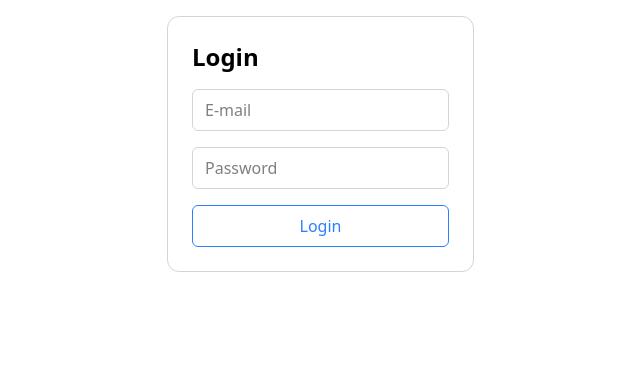
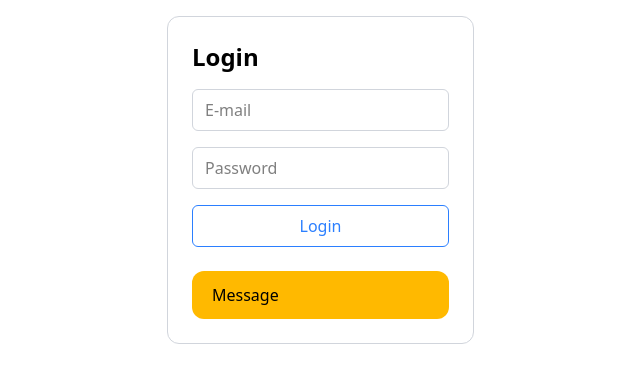
Before and after one commit to K-ost/auth-fullstack, a React (Vite) app in the folder client/: page / in a window 1280 px wide. Shown: the top 382 px of the page, without its empty margins (123-763 px from the left). Built offline with nearby package versions, Linux system fonts and the light colour scheme.

Commit message:
adding login form and query hook

```diff
--- a/client/package.json
+++ b/client/package.json
@@ -11,6 +11,7 @@
   },
   "dependencies": {
     "@tailwindcss/vite": "^4.2.1",
+    "@tanstack/react-query": "^5.90.21",
     "react": "^19.2.0",
     "react-dom": "^19.2.0",
     "tailwindcss": "^4.2.1"
--- a/client/src/App.tsx
+++ b/client/src/App.tsx
@@ -1,35 +1,12 @@
-import { useState, type SubmitEvent } from "react";
-import Button from "./ui/Button";
-import TextInput from "./ui/TextInput";
+import LoginForm from "./components/LoginForm";
 
 function App() {
-  const [email, setEmail] = useState("");
-  const [password, setPassword] = useState("");
-
-  const handleForm = (e: SubmitEvent<HTMLFormElement>) => {
-    e.preventDefault();
-    console.log({ email, password });
-  };
-
   return (
-    <div className="mx-auto max-w-175 my-4 flex">
-      <div className="border border-gray-300 rounded-xl p-6">
-        <form onSubmit={handleForm}>
-          <h1 className="text-2xl font-bold mb-4">Login</h1>
-          <div className="mb-4">
-            <TextInput onChange={(e) => setEmail(e.target.value)} placeholder="E-mail" />
-          </div>
-          <div className="mb-4">
-            <TextInput
-              type="password"
-              onChange={(e) => setPassword(e.target.value)}
-              placeholder="Password"
-            />
-          </div>
-          <Button>Login</Button>
-        </form>
+    <>
+      <div className="mx-auto max-w-175 my-4 flex">
+        <LoginForm />
       </div>
-    </div>
+    </>
   );
 }
 
--- /dev/null
+++ b/client/src/api/api.ts
@@ -0,0 +1,15 @@
+import type { RestApiMethod } from "../types";
+
+export async function mutateData<T>(
+  url: string,
+  method: RestApiMethod,
+  body?: string,
+): Promise<T> {
+  const response = await fetch(url, {
+    headers: { "Content-Type": "application/json" },
+    method,
+    body: body ?? null,
+  });
+  const data = await response.json();
+  return data;
+}
--- /dev/null
+++ b/client/src/components/LoginForm.tsx
@@ -0,0 +1,67 @@
+import { useState, type JSX, type SubmitEvent } from "react";
+import TextInput from "../ui/TextInput";
+import Button from "../ui/Button";
+import Notification from "../ui/Notification";
+import useMutateData from "../hooks/useMutateData";
+import { ApiUrl } from "../constants";
+
+const LoginForm = (): JSX.Element => {
+  const [email, setEmail] = useState("");
+  const [password, setPassword] = useState("");
+
+  const { mutate, isPending } = useMutateData({
+    keys: ["login"],
+    method: "POST",
+    url: `${ApiUrl}/login`,
+  });
+
+  const handleForm = (e: SubmitEvent<HTMLFormElement>) => {
+    e.preventDefault();
+    if (!email.length && !password.length) return;
+    mutate(
+      { email, password },
+      {
+        onError(error) {
+          console.log(error);
+        },
+        onSuccess(data) {
+          console.log(data);
+        },
+      },
+    );
+  };
+
+  return (
+    <div className="border border-gray-300 rounded-xl p-6">
+      <form onSubmit={handleForm}>
+        <h1 className="text-2xl font-bold mb-4">Login</h1>
+
+        <div className="mb-4">
+          <TextInput
+            aria-label="E-mail"
+            onChange={(e) => setEmail(e.target.value)}
+            placeholder="E-mail"
+          />
+        </div>
+
+        <div className="mb-4">
+          <TextInput
+            type="password"
+            aria-label="Password"
+            onChange={(e) => setPassword(e.target.value)}
+            placeholder="Password"
+          />
+        </div>
+        <div className="mb-6">
+          <Button type="submit" aria-label="Login button">
+            {isPending ? "Loading..." : "Login"}
+          </Button>
+        </div>
+
+        <Notification message="Message" />
+      </form>
+    </div>
+  );
+};
+
+export default LoginForm;
--- /dev/null
+++ b/client/src/constants.ts
@@ -0,0 +1 @@
+export const ApiUrl = "http://localhost:8080";
--- /dev/null
+++ b/client/src/hooks/useMutateData.tsx
@@ -0,0 +1,18 @@
+import { useMutation } from "@tanstack/react-query";
+import { mutateData } from "../api/api";
+import type { RestApiMethod } from "../types";
+
+type MutateProps = {
+  keys: string[];
+  method: RestApiMethod;
+  url: string;
+};
+const useMutateData = <T,>(props: MutateProps) => {
+  const { keys, method, url } = props;
+  return useMutation({
+    mutationFn: (data: T) => mutateData(url, method, JSON.stringify(data)),
+    mutationKey: keys,
+  });
+};
+
+export default useMutateData;
--- a/client/src/main.tsx
+++ b/client/src/main.tsx
@@ -2,9 +2,14 @@ import { StrictMode } from "react";
 import { createRoot } from "react-dom/client";
 import "./index.css";
 import App from "./App.tsx";
+import { QueryClient, QueryClientProvider } from "@tanstack/react-query";
+
+const queryClient = new QueryClient();
 
 createRoot(document.getElementById("root")!).render(
   <StrictMode>
-    <App />
+    <QueryClientProvider client={queryClient}>
+      <App />
+    </QueryClientProvider>
   </StrictMode>,
 );
--- a/client/src/types.ts
+++ b/client/src/types.ts
@@ -1,3 +1,5 @@
+export type RestApiMethod = "GET" | "POST" | "PATCH" | "PUT" | "DELETE";
+
 export type User = {
   id: number;
   email: string;
--- /dev/null
+++ b/client/src/ui/Notification.tsx
@@ -0,0 +1,18 @@
+import { type FC } from "react";
+
+type NotificationProps = {
+  message: string;
+};
+
+const Notification: FC<NotificationProps> = ({ message }) => {
+  return (
+    <div
+      aria-label={`Notification: ${message}`}
+      className="bg-amber-400 text-black rounded-xl py-3 px-5"
+    >
+      {message}
+    </div>
+  );
+};
+
+export default Notification;
```
Also changed, not shown: 1 other file (tests, documents, lock files or other folders).
